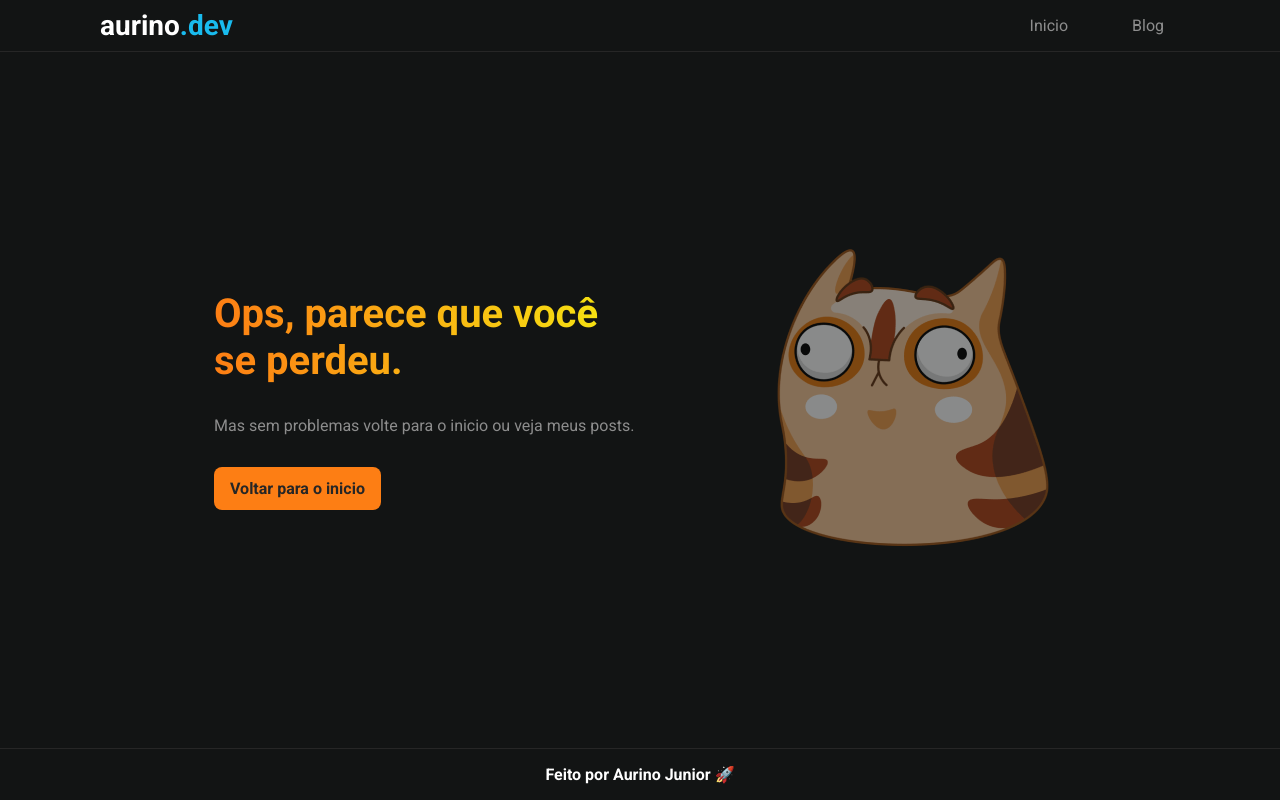
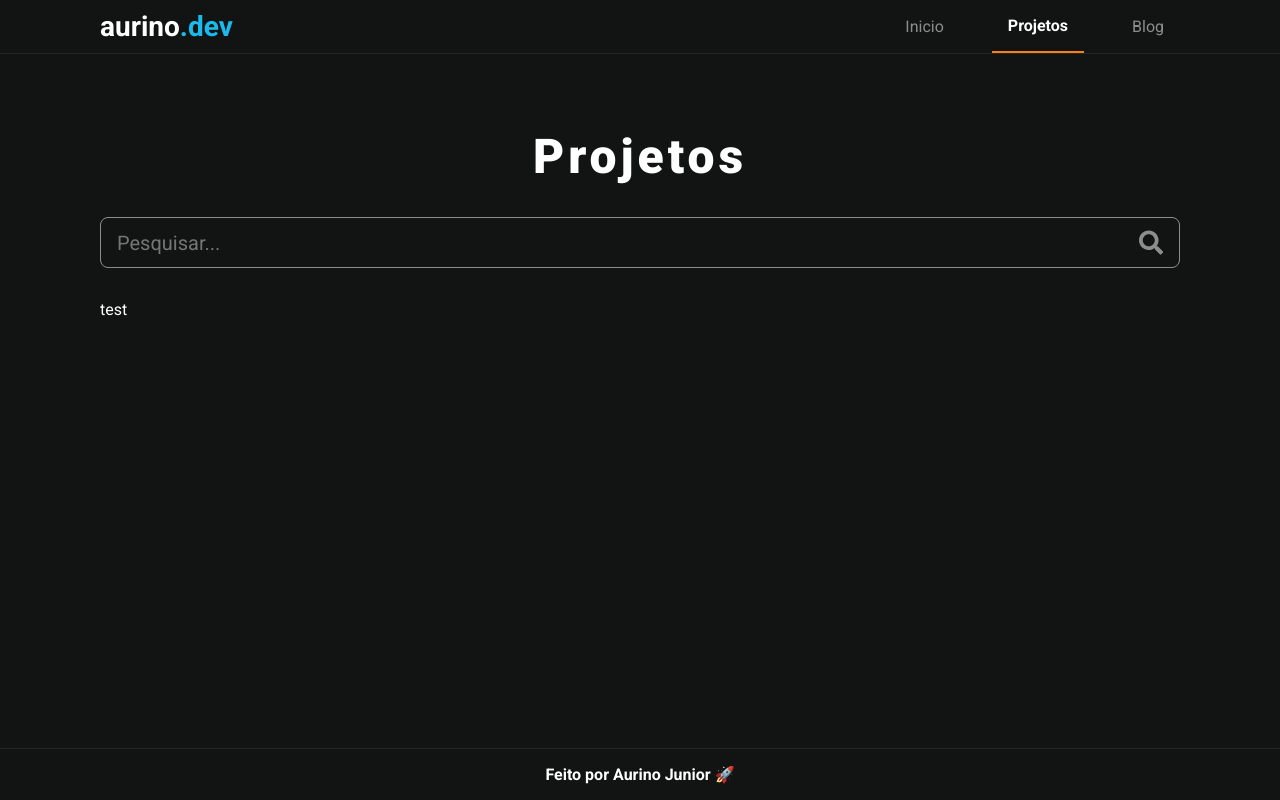
Before and after one commit to AurinoJunior/aurino.dev-v2-old, a Next.js app: page /projetos in a window 1280 px wide. Before the commit this address had no page. Built offline with nearby package versions, Linux system fonts and the light colour scheme.

Commit message:
feat: create new page projects

```diff
--- /dev/null
+++ b/src/components/ProjectsPage/Hero/Hero.styles.ts
@@ -0,0 +1,40 @@
+import styled from 'styled-components'
+
+import { gray_300, gray_500 } from '../../../styles/Tokens'
+
+export const HeroBox = styled.section`
+  margin-top: 8rem;
+  display: flex;
+  flex-direction: column;
+  gap: 2rem;
+`
+
+export const HeroTitle = styled.h1`
+  font-size: 3rem;
+  font-weight: 900;
+  letter-spacing: 0.25rem;
+  text-align: center;
+`
+
+export const HeroSearchBox = styled.label`
+  flex: 1;
+  display: flex;
+  gap: 1rem;
+  align-items: center;
+  border: 1px solid ${gray_500};
+  border-radius: 0.5rem;
+  padding: 0.75rem 1rem;
+
+  &:hover {
+    border: 1px solid ${gray_300};
+  }
+
+  &:has(input:focus) {
+    border: 1px solid ${gray_300};
+  }
+`
+
+export const HeroSearchInput = styled.input`
+  width: 100%;
+  font-size: 1.25rem;
+`
--- /dev/null
+++ b/src/components/ProjectsPage/Hero/Hero.tsx
@@ -0,0 +1,27 @@
+import { FaSearch } from 'react-icons/fa'
+import {
+  HeroBox,
+  HeroSearchBox,
+  HeroSearchInput,
+  HeroTitle
+} from './Hero.styles'
+import { gray_500 } from '../../../styles/Tokens'
+
+interface IHeroProps {
+  title: string
+}
+
+export const Hero = ({ title }: IHeroProps) => {
+  return (
+    <HeroBox>
+      <HeroTitle>{title}</HeroTitle>
+      <HeroSearchBox>
+        <HeroSearchInput placeholder="Pesquisar..." />
+        <FaSearch size={25} color={gray_500} />
+      </HeroSearchBox>
+      <div>
+        <button>test</button>
+      </div>
+    </HeroBox>
+  )
+}
--- /dev/null
+++ b/src/components/ProjectsPage/index.ts
@@ -0,0 +1,3 @@
+import { Hero } from './Hero/Hero'
+
+export { Hero }
--- a/src/data/commonContent.json
+++ b/src/data/commonContent.json
@@ -3,6 +3,10 @@
     {
       "title": "Inicio",
       "href": "/"
+    },
+    {
+      "title": "Projetos",
+      "href": "/projetos"
     },
     {
       "title": "Blog",
--- a/src/data/errorContent.json
+++ b/src/data/errorContent.json
@@ -17,7 +17,7 @@
     "title": "Ops, parece que você se perdeu.",
     "description": "Mas sem problemas volte para o inicio ou veja meus posts.",
     "meta": {
-      "title": "Aurino Junior | Página não encontrada"
+      "title": "Página não encontrada | Aurino Junior"
     },
     "ctas": [
       {
--- /dev/null
+++ b/src/data/projectsContent.json
@@ -0,0 +1,6 @@
+{
+  "meta": {
+    "title": "Projetos | Aurino Junior"
+  },
+  "title": "Projetos"
+}
--- /dev/null
+++ b/src/pages/projetos.tsx
@@ -0,0 +1,30 @@
+import type { NextPage } from 'next'
+import Head from 'next/head'
+
+import { Container, Footer, Header } from '../components/_ui'
+import { Hero } from '../components/ProjectsPage'
+
+import projectsData from '../data/projectsContent.json'
+import commonData from '../data/commonContent.json'
+
+const Projects: NextPage = () => {
+  const { footer, menu } = commonData
+  const { meta, title } = projectsData
+
+  return (
+    <>
+      <Head>
+        <title>{meta.title}</title>
+      </Head>
+      <Header menuData={menu} />
+
+      <Container>
+        <Hero title={title} />
+      </Container>
+
+      <Footer data={footer} fixed />
+    </>
+  )
+}
+
+export default Projects
--- a/src/styles/GlobalStyles.ts
+++ b/src/styles/GlobalStyles.ts
@@ -41,7 +41,7 @@ export const GlobalStyle = createGlobalStyle`
     font: 400 1rem "Roboto", sans-serif;
   }
 
-  button {
+  button, input, label {
     all: unset;
     cursor: pointer;
   }
```
Also changed, not shown: src/components/HomePage/Hero/Hero.styles.ts (+1 -6 lines).
